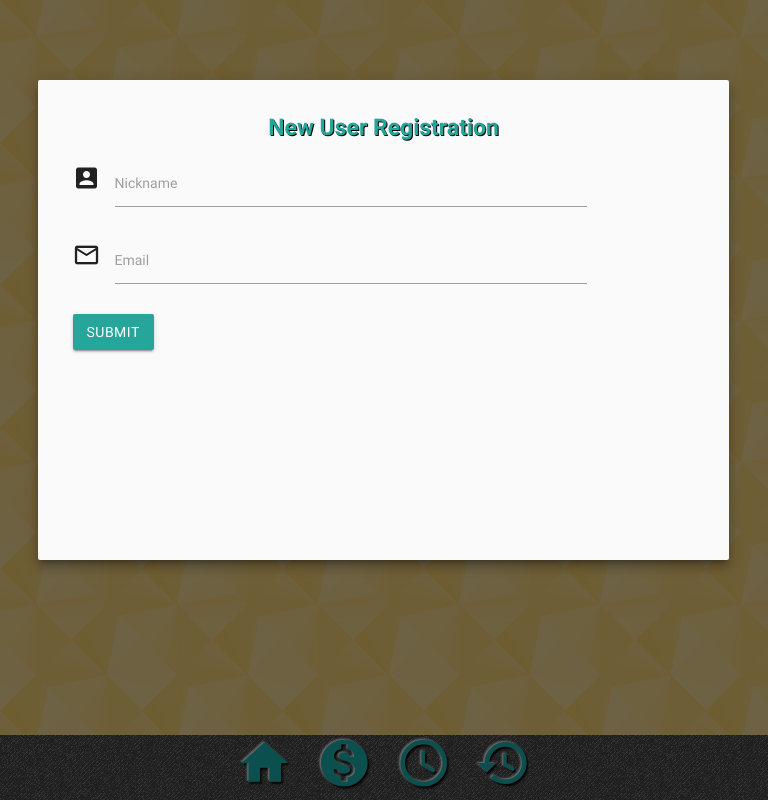
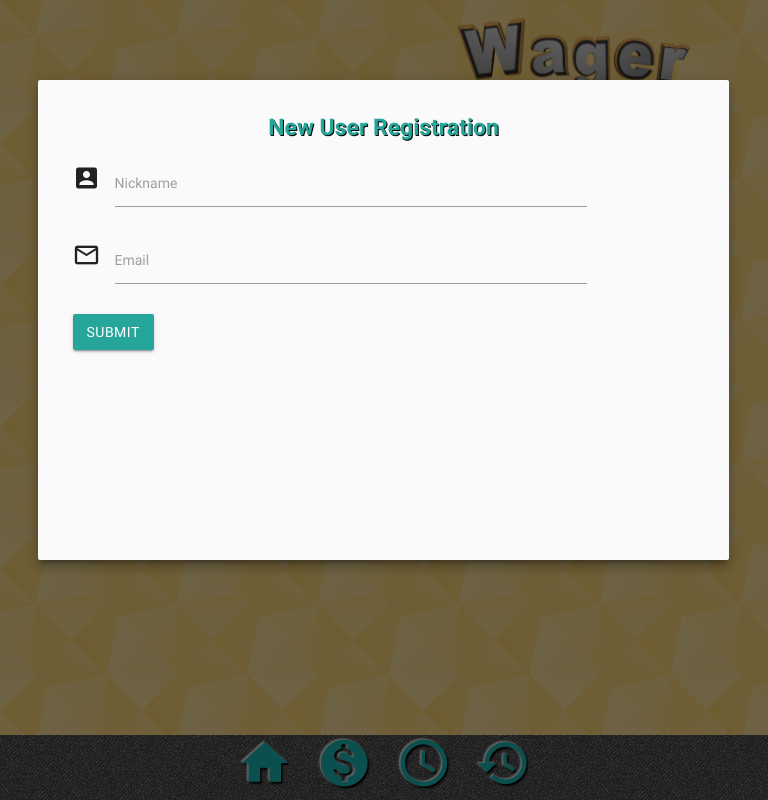
Before and after one commit to travisvadnais/WagerBuddy, a website: page public/front/main.html in a window 768 px wide. Drawn offline with nearby package versions, Linux system fonts and the light colour scheme; no server answers; a web font is replaced by a local one.

Commit message:
img and resize

```diff
--- a/public/css/main.css
+++ b/public/css/main.css
@@ -223,7 +223,9 @@
   margin-top: 354px;
 margin-left: 55px;
 }
-
+img{    height: 200px;
+  width: 350px;
+  margin-left: 20px;}
 .row .col.s6 {
 width: 43%;
 margin-left: auto;
@@ -236,6 +238,8 @@ right: auto;
 }
 .container {
 width: 99%;
+
+margin-top: -194px;
 }
 body {
   height: 570px;
@@ -247,7 +251,12 @@ body {
 @media (min-width: 600px){
 .container {
   width: 28%;
+  margin-top: -144px;
 }
+img{    width: 300px;
+  height: 200px;
+  margin-left: 421px;}
+
 #mactivebets {
   margin-top: 300px;
   margin-left: 20px;
--- a/public/front/main.html
+++ b/public/front/main.html
@@ -41,6 +41,7 @@
 </head>
 
 <body onload="splash(4000)">
+    <img src="../images/wager.png" alt="thatsit" height="350" width="200">
   <!-- splash start screen -->
   <div id=splashscreen>
     <div class="preloader-wrapper big active">
--- a/public/js/main.js
+++ b/public/js/main.js
@@ -121,6 +121,13 @@ function createMenu(targetDiv){
     var staticDiv = $(targetDiv);
     var masterDiv = $("<div>")
     masterDiv.addClass("container")
+
+    var row = $("<row>")
+    row.addClass("row")
+    var img = $("<col>")
+    img.addClass("col s12")
+    img.html('<img src="../../routes/wagers-routes" alt="Smiley" height="50" width="100">')
+    row.append(column1a)
      //var column1 = $("<col>")
      //column1.addClass("col")
     var row1 = $("<row>")
```
Also changed, not shown: public/images/wager.png (added).
